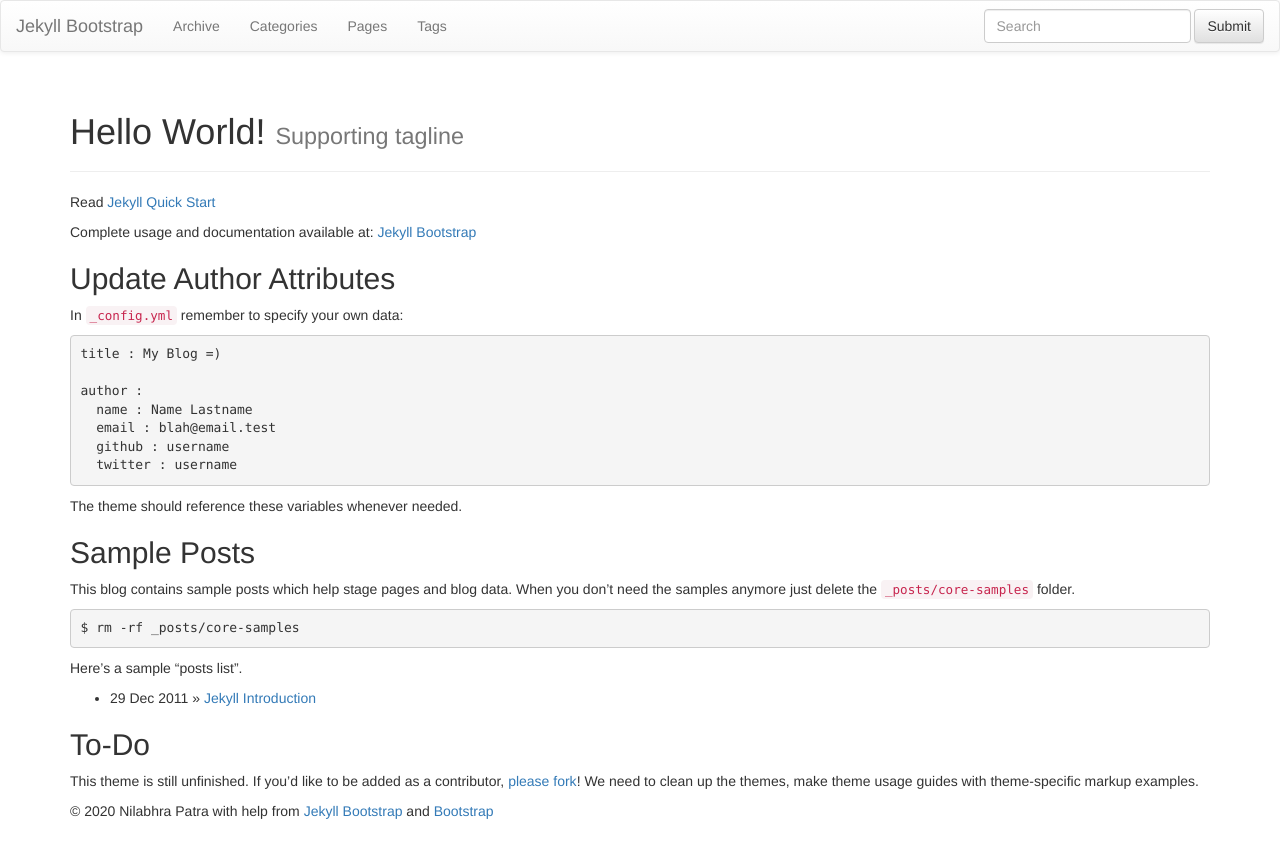
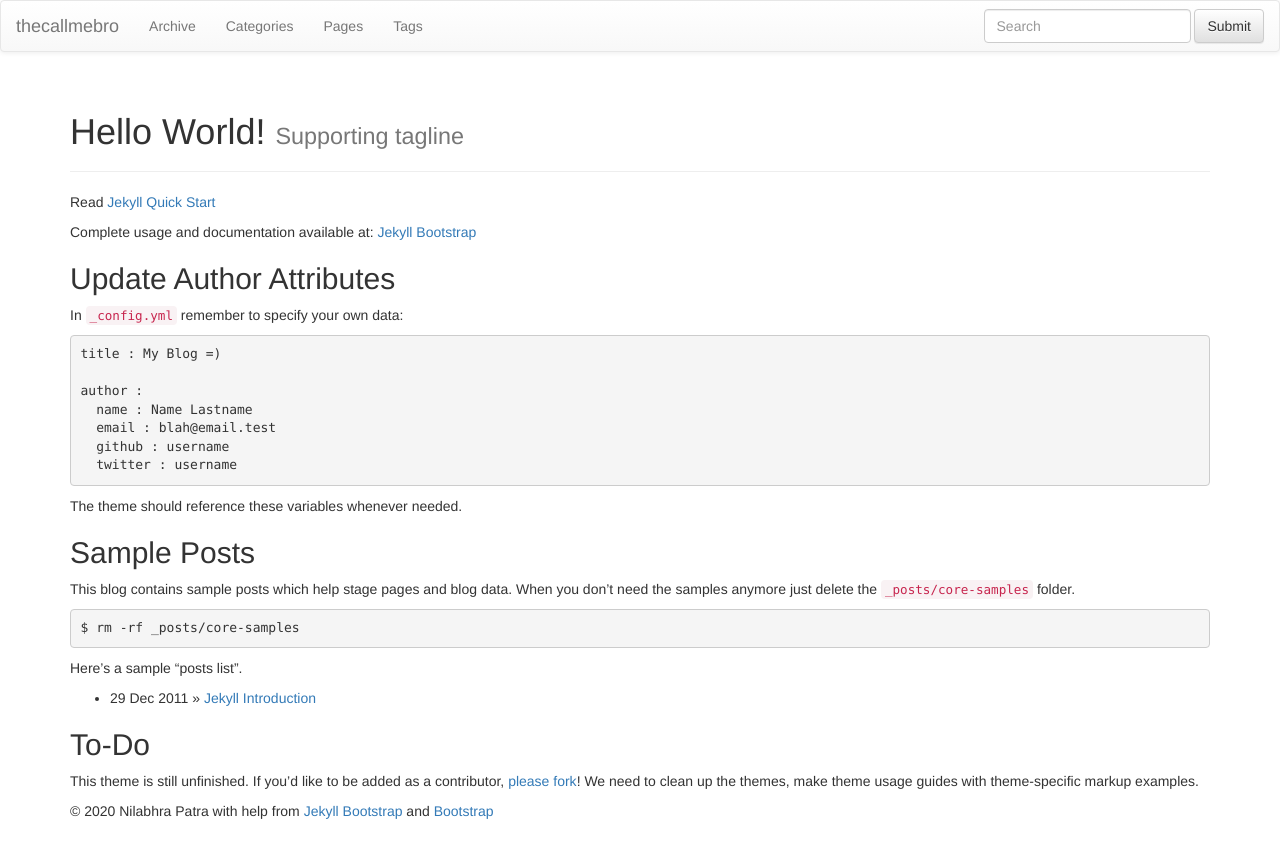
Before and after one commit to nilbro/nilbro.github.com, a Jekyll site: the page built from index.md, in a window 1280 px wide. Shown: the top 858 px of the page. Built offline with Jekyll 4.4.1, drawn with Linux system fonts in a browser that asks for light colours; nearby versions of some CDN libraries; library files that are not in the unit come from our copies.

Commit message:
added title

```diff
--- a/_config.yml
+++ b/_config.yml
@@ -8,7 +8,7 @@ highlighter: rouge
 # Themes are encouraged to use these universal variables
 # so be sure to set them if your theme uses them.
 #
-title : Jekyll Bootstrap
+title : thecallmebro
 tagline: Site Tagline
 author :
   name : Nilabhra Patra
```
